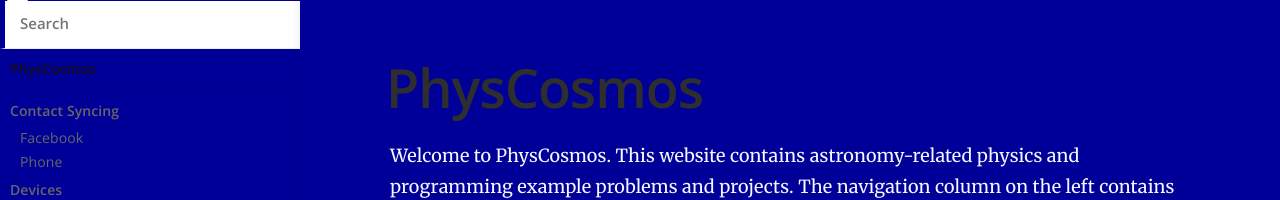
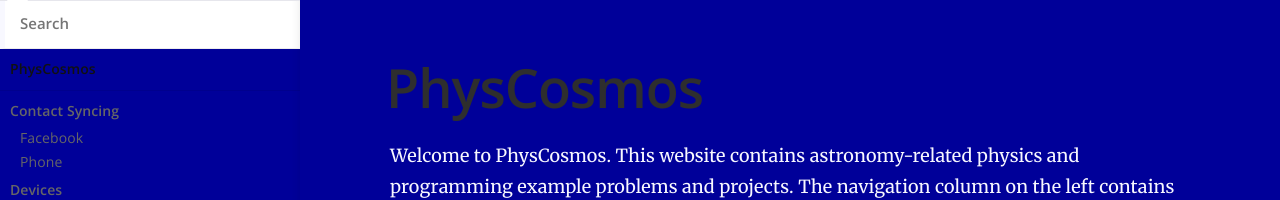
Before and after one commit to PhysCosmos/Site, a Jekyll site: the page built from index.md, in a window 1280 px wide. Shown: the top 200 px of the page. Built offline with Jekyll 4.4.1, drawn with Linux system fonts in a browser that asks for light colours.

Commit message:
Update main.scss

```diff
--- a/css/main.scss
+++ b/css/main.scss
@@ -13,7 +13,7 @@ $content-max-width: 800px;
 $content-color:  	#f8f8ff;
 $content-background-color: #000099;
 
-$brand-colour: #000099;
+$brand-colour: #f8f8ff;
 $brand-colour-light: mix($brand-colour, $content-background-color, 10%);
 
 $nav-header-background-color: $brand-colour;
```
